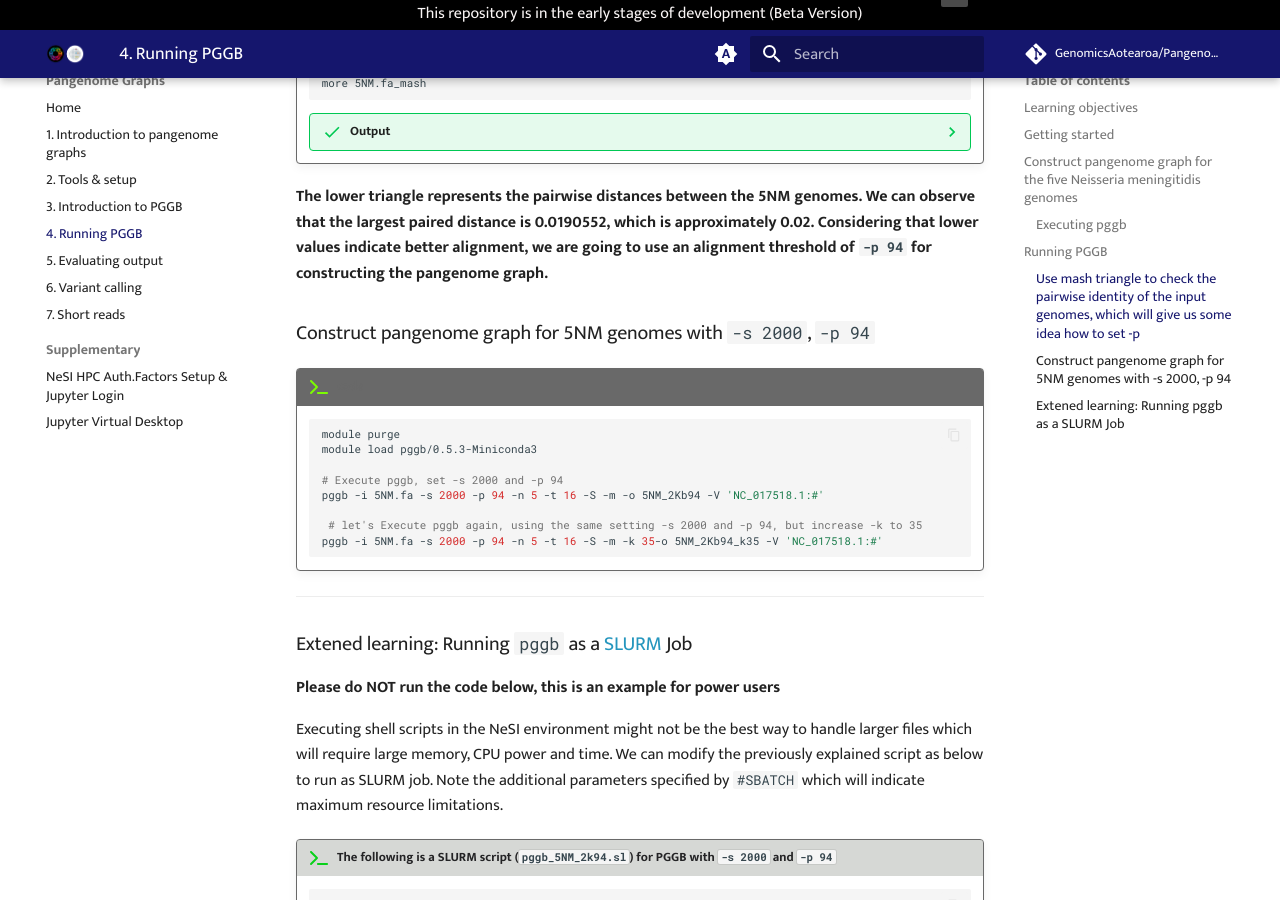
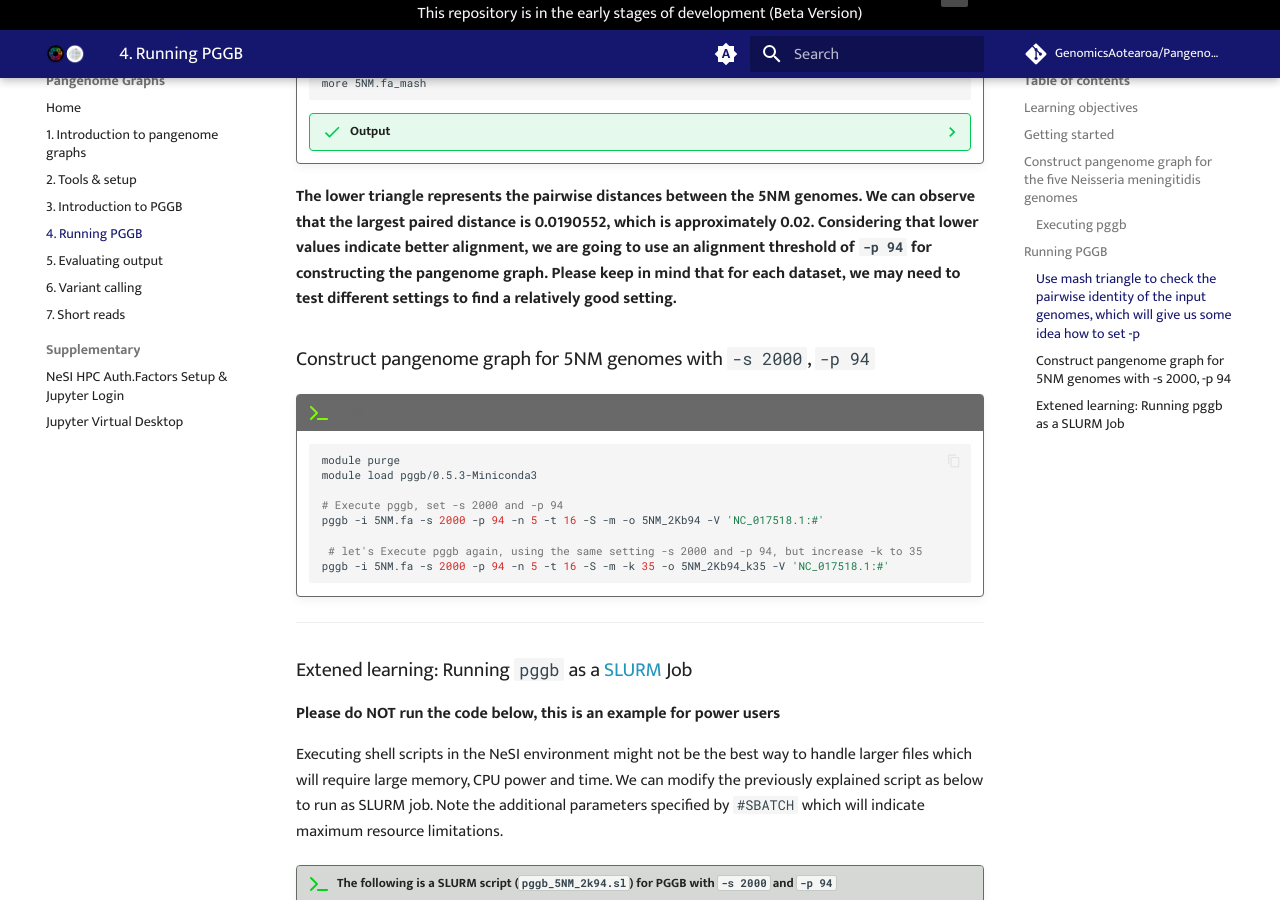
Before and after one commit to GenomicsAotearoa/Pangenome-Graphs-Workshop, an MkDocs documentation site: the page built from docs/4_Running_pggb.md, in a window 1280 px wide and 900 px high, scrolled down 1612 px. Built offline with MkDocs 1.6.1 and Material for MkDocs 9.7.7, drawn with Linux system fonts in a browser that asks for light colours; comment, search, counter and statistics services are not loaded.

Commit message:
Update 4_Running_pggb.md

````diff
--- a/docs/4_Running_pggb.md
+++ b/docs/4_Running_pggb.md
@@ -150,6 +150,7 @@ Inspect the index.
 
 
 <b>The lower triangle represents the pairwise distances between the 5NM genomes. We can observe that the largest paired distance is 0.0190552, which is approximately 0.02. Considering that lower values indicate better alignment, we are going to use an alignment threshold of `-p 94` for constructing the pangenome graph. </b>
+**Please keep in mind that for each dataset, we may need to test different settings to find a relatively good setting.**
 
 ### Construct pangenome graph for 5NM genomes with `-s 2000`, `-p 94`
 
@@ -163,7 +164,7 @@ Inspect the index.
      pggb -i 5NM.fa -s 2000 -p 94 -n 5 -t 16 -S -m -o 5NM_2Kb94 -V 'NC_017518.1:#'
 
       # let's Execute pggb again, using the same setting -s 2000 and -p 94, but increase -k to 35
-     pggb -i 5NM.fa -s 2000 -p 94 -n 5 -t 16 -S -m -k 35-o 5NM_2Kb94_k35 -V 'NC_017518.1:#'
+     pggb -i 5NM.fa -s 2000 -p 94 -n 5 -t 16 -S -m -k 35 -o 5NM_2Kb94_k35 -V 'NC_017518.1:#'
 
      ```
 
````
